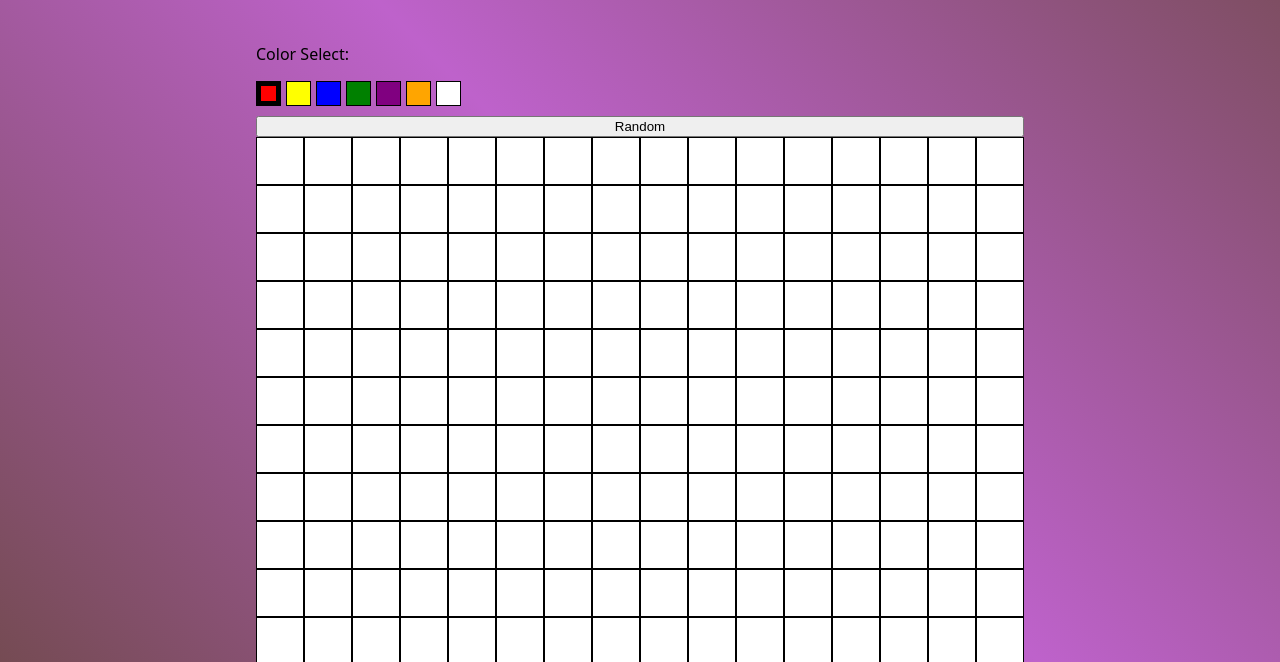
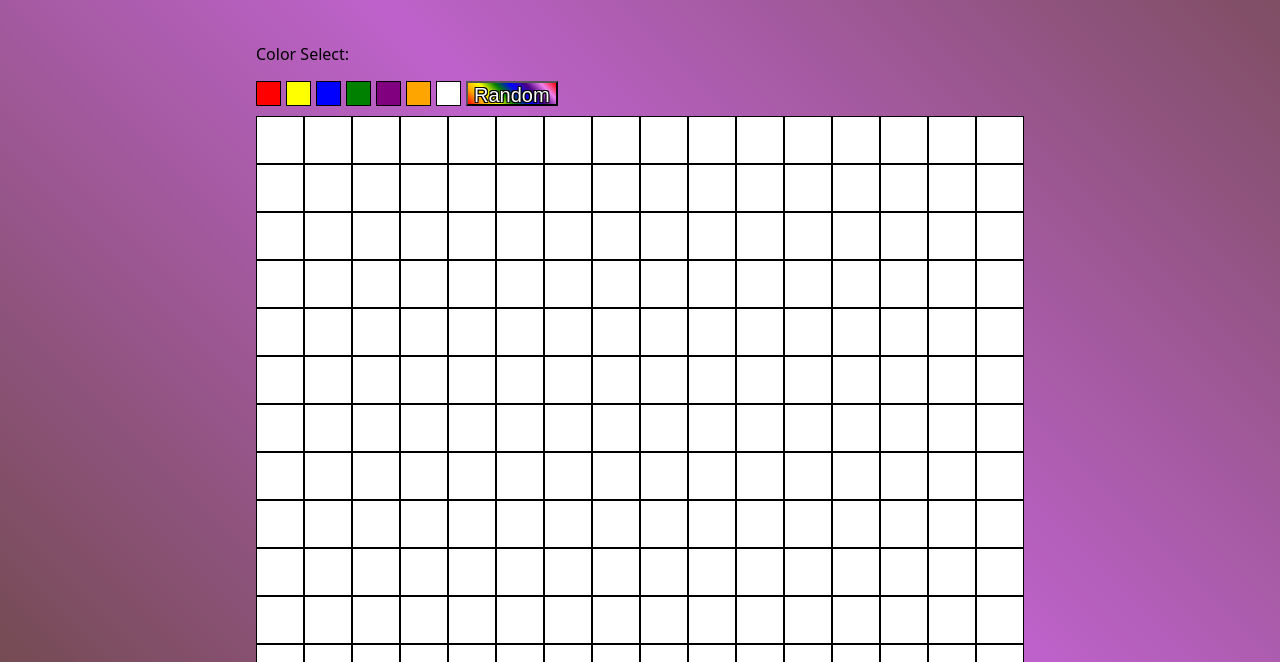
Before and after one commit to WilliamNorboe/Paint-Program, a plain HTML site: page index.html in a window 1280 px wide. Both pictures are taken after a click on the button "Random". Shown: the part 137-799 px from the top of the page. Drawn offline with Linux system fonts and the light colour scheme.

Commit message:
random button works

```diff
--- a/index.html
+++ b/index.html
@@ -11,7 +11,9 @@
     <h1 class = "header">Paint</h1>
     <button class = "pageButton" id = "changeGrid">Change Grid</button>
     <p>Color Select:</p>
-    <div id = "colors"></div><button id = "random">Random</button>
+    <span class="row">
+        <div id = "colors"></div><button id = "random">Random</button>
+    </span>
     <div id = "container"></div>
 
 
--- a/paint.js
+++ b/paint.js
@@ -5,9 +5,15 @@ let changeGridButton = document.querySelector("#changeGrid");
 changeGridButton.addEventListener("click", changeGrid);
 
 
-createGrid(16);
+
+
 let selctedColor = "red";
 let allColors = ["red", "yellow", "blue", "green", "purple", "orange", "white"];
+
+let randomBtn = document.getElementById("random");
+randomBtn.addEventListener("click", randomClicked);
+
+createGrid(16);
 createColors(allColors);
 
 function colorClicked(square, newColor){
@@ -84,3 +90,9 @@ function changeGrid(){
     removeAllChildNodes(grid);
     createGrid(numSquares);
 }
+
+function randomClicked(){
+    selctedColor = generateColor();
+    removeAllChildNodes(document.getElementById("colors"));
+    createColors(allColors);
+}
--- a/styles.css
+++ b/styles.css
@@ -59,5 +59,11 @@ body{
     padding-bottom: 10px;
 }
 #random{
-    display: inline;
+    display: inline-block;
+    margin-left: 5px;
+    height: 25px;
+    font-size: 20px;
+    background: linear-gradient(45deg, red, orange, yellow, green, blue, indigo, violet, red);
+    color: white;
+    text-shadow: -1px -1px 0 #000, 1px -1px 0 #000, -1px 1px 0 #000, 1px 1px 0 #000;
 }
```
